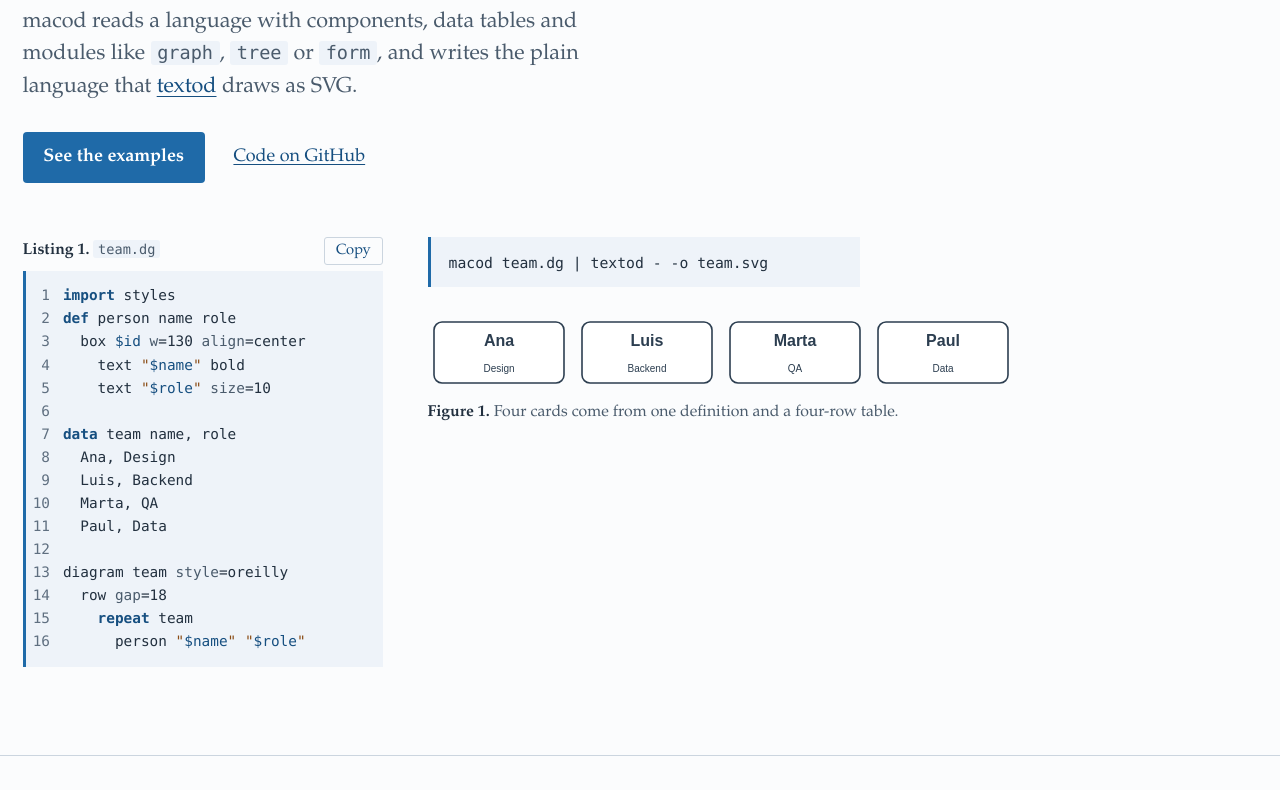
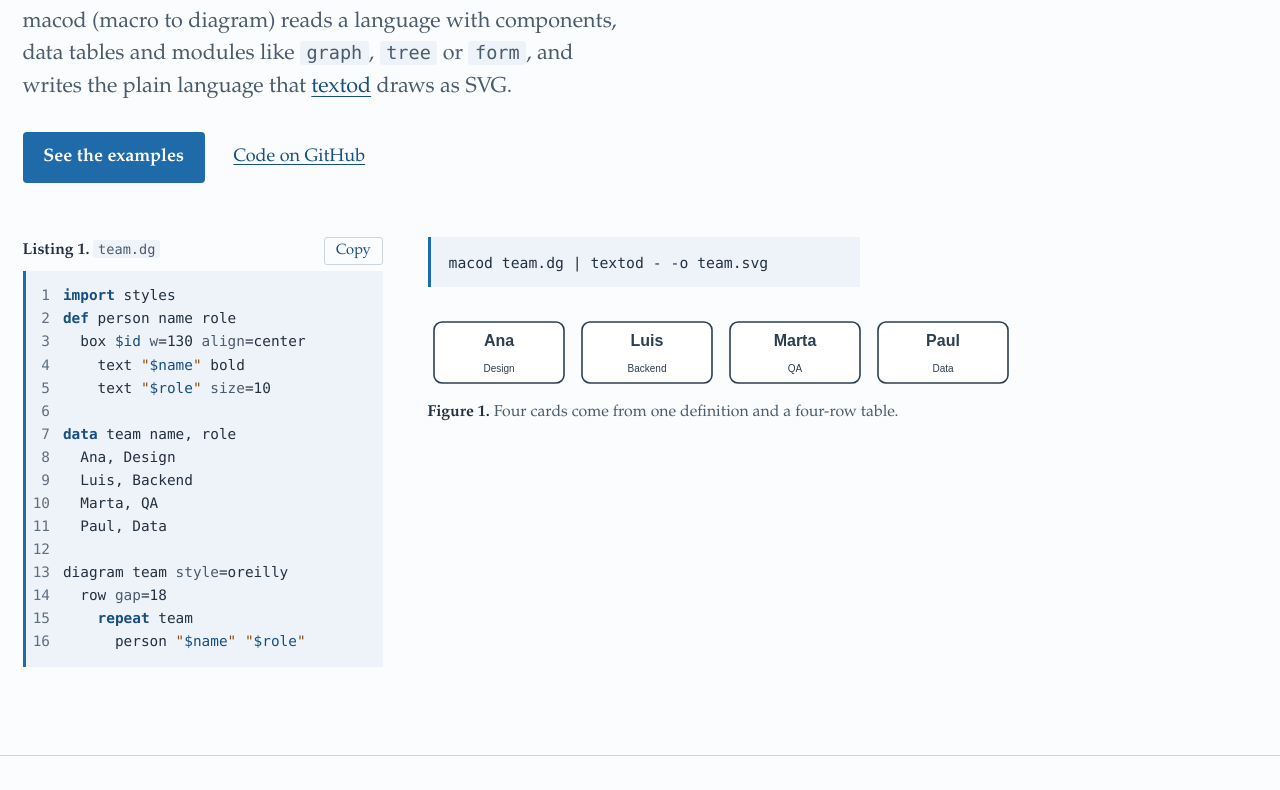
Before and after one commit to arce/macod, a plain HTML site: page docs/index.html in a window 1280 px wide. Shown: the part 298-1088 px from the top of the page. Drawn offline with Linux system fonts and the light colour scheme.

Commit message:
Update index.html

```diff
--- a/docs/index.html
+++ b/docs/index.html
@@ -32,7 +32,7 @@
 <section class="hero" id="top">
   <div class="wrap">
     <h1><span>Write the idea of the diagram.</span> <span>macod expands the rest.</span></h1>
-    <p class="lead">macod reads a language with components, data tables and modules like <code>graph</code>, <code>tree</code> or <code>form</code>, and writes the plain language that <a href="https://github.com/arce/textod">textod</a> draws as SVG.</p>
+    <p class="lead">macod (macro to diagram) reads a language with components, data tables and modules like <code>graph</code>, <code>tree</code> or <code>form</code>, and writes the plain language that <a href="https://github.com/arce/textod">textod</a> draws as SVG.</p>
     <div class="cta">
       <a class="btn" href="#examples">See the examples</a>
       <a href="https://github.com/arce/macod">Code on GitHub</a>
```
